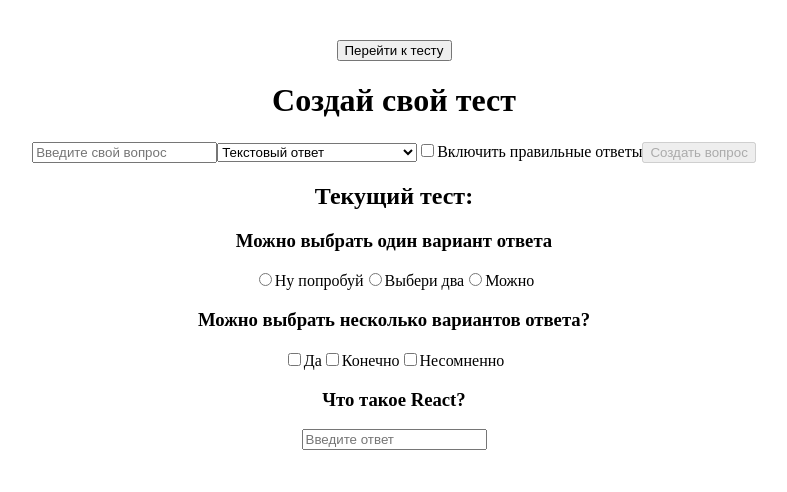
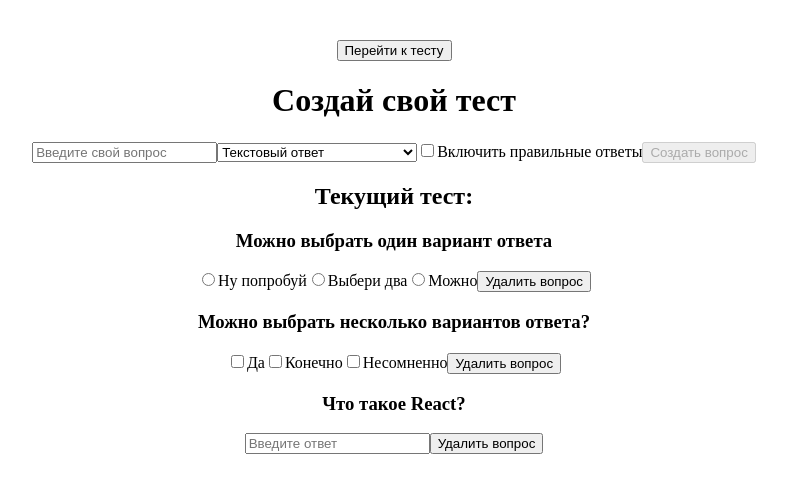
Before and after one commit to SvetlanaEP/quiz-form-app, a React (Vite) app: page / in a window 1280 px wide. Shown: the top 492 px of the page, without its empty margins (246-1033 px from the left). Built offline with nearby package versions, Linux system fonts and the light colour scheme.

Commit message:
Добавила удаление вопроса в разделе редактирования теста

```diff
--- a/src/App.tsx
+++ b/src/App.tsx
@@ -12,12 +12,13 @@ const App: React.FC = () => {
 const [isEditing, setIsEditing] = useState(true)
 const [questions, setQuestions] = useState<Question[]>(questionsData)
 
-const handleAddQuestion = (newQuestion: Omit<Question, 'id'>) => {
-  setQuestions((prevQuestions) => [
-    ...prevQuestions,
-    { ...newQuestion, id: prevQuestions.length + 1 },
-  ]);
-};
+const handleAddQuestion = (newQuestion: Question) => {
+  setQuestions([...questions, {...newQuestion, id: questions.length+1}])
+}
+
+const handleDeleteQuestion = (id: number) => {
+  setQuestions(questions.filter(question => question.id !== id))
+}
 
   return (
     <div>
@@ -26,7 +27,11 @@ const handleAddQuestion = (newQuestion: Omit<Question, 'id'>) => {
       </button>
 
       { isEditing ? (
-        <QuestionEditor questions={questions} onAddQuestion={handleAddQuestion}></QuestionEditor> ) : (
+        <QuestionEditor
+          questions={questions}
+          onAddQuestion={handleAddQuestion}
+          onDeleteQuestion={handleDeleteQuestion}>
+        </QuestionEditor> ) : (
           <QuestionDisplay questions={questions}></QuestionDisplay>
         )
       }
--- a/src/components/QuestionCreator.tsx
+++ b/src/components/QuestionCreator.tsx
@@ -1,5 +1,6 @@
 import { useState } from "react"
 import { Answer, AnswerType, Question, Tradio } from "../types/types"
+import { questionsData } from "../QuestionData"
 
 interface QuestionCreatorProps {
   onAddQuestion: (newQuestion: Question) => void
@@ -39,7 +40,7 @@ const QuestionCreator: React.FC <QuestionCreatorProps> = ({onAddQuestion}) => {
   const handleCreateQuestion = () => {
 
     const newQuestion: Question = {
-      id: Date.now(),
+      id: questionsData.length,
       type: answerType,
       questionText,
       hasCorrectAnswers,
--- a/src/components/QuestionEditor.tsx
+++ b/src/components/QuestionEditor.tsx
@@ -4,17 +4,18 @@ import { Question } from '../types/types'
 
 interface QuestionEditorProps {
   questions: Question[];
-  onAddQuestion: (newQuestion: Omit<Question, 'id'>) => void;
+  onAddQuestion: (newQuestion: Question) => void;
+  onDeleteQuestion: (id: number) => void
 }
 
-const QuestionEditor: React.FC <QuestionEditorProps>= ({questions, onAddQuestion}) => {
+const QuestionEditor: React.FC <QuestionEditorProps>= ({questions, onAddQuestion, onDeleteQuestion}) => {
 
     return (
       <div>
         <h1>Создай свой тест</h1>
         <QuestionCreator onAddQuestion={onAddQuestion}></QuestionCreator>
         <h2>Текущий тест:</h2>
-        <QuestionsList questions={questions}></QuestionsList>
+        <QuestionsList questions={questions} onDeleteQuestion={onDeleteQuestion}></QuestionsList>
       </div>
     )
 }
--- a/src/components/QuestionsList.tsx
+++ b/src/components/QuestionsList.tsx
@@ -2,9 +2,10 @@ import { Question } from "../types/types"
 
 interface QuestinFormProps {
   questions: Question[];
+  onDeleteQuestion: (id: number) => void
 }
 
-const QuestionsList: React.FC <QuestinFormProps> = ({questions}) => {
+const QuestionsList: React.FC <QuestinFormProps> = ({questions, onDeleteQuestion}) => {
   return (
     <div>
       {questions.length === 0 ? (
@@ -42,7 +43,7 @@ const QuestionsList: React.FC <QuestinFormProps> = ({questions}) => {
                   </>
                  )
               }
-
+              <button onClick={() => {onDeleteQuestion(question.id)}}>Удалить вопрос</button>
             </div>
           </div>
           )
```
